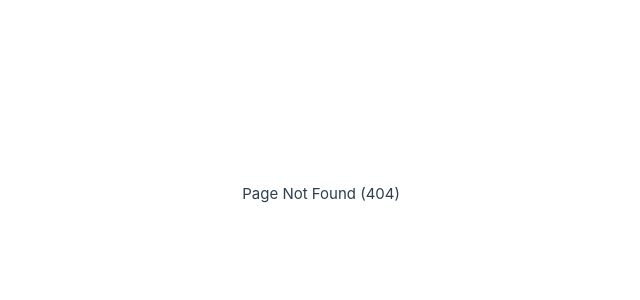
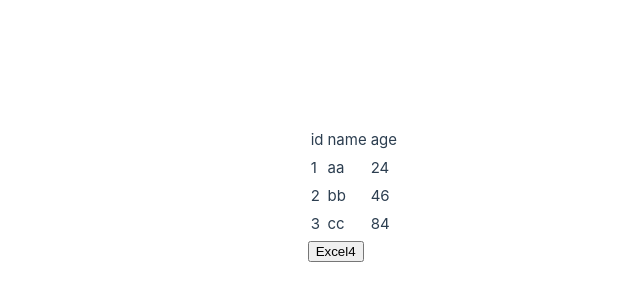
Before and after one commit to deogus-dev/nts-ui, a Vue app: page /exportExcel in a window 1280 px wide. Before the commit this address had no page. Shown: the part 206-506 px from the top of the page, without its empty margins (240-880 px from the left). Built offline with nearby package versions, Linux system fonts and the light colour scheme.

Commit message:
excel export 기능 추가(샘플)

```diff
--- a/package.json
+++ b/package.json
@@ -16,15 +16,16 @@
     "bootstrap": "^5.3.0",
     "pinia": "^2.0.36",
     "vue": "^3.3.2",
-    "vue-router": "^4.2.0"
+    "vue-router": "^4.2.0",
+    "xlsx": "^0.18.5"
   },
   "devDependencies": {
     "@rushstack/eslint-patch": "^1.2.0",
     "@vitejs/plugin-vue": "^4.2.3",
     "@vue/eslint-config-prettier": "^7.1.0",
     "@vue/test-utils": "^2.3.2",
+    "cross-env": "^7.0.3",
     "eslint": "^8.39.0",
-    "cross-env": "^7.0.3",
     "eslint-plugin-vue": "^9.11.0",
     "jsdom": "^22.0.0",
     "prettier": "^2.8.8",
--- /dev/null
+++ b/src/util/excelExport.js
@@ -0,0 +1,14 @@
+import * as XLSX from 'xlsx'
+
+const excelDown = (rowData) => {
+  // 엑셀 워크시트로 json 내보내기, 배열만 가능
+  const dataWS = XLSX.utils.json_to_sheet(rowData)
+  // 엑셀의 workbook(엑셀파일에 지정된 이름)을 만든다
+  const wb = XLSX.utils.book_new()
+  // workbook에 워크시트 추가, 시트명은 'peopleData'
+  XLSX.utils.book_append_sheet(wb, dataWS, 'sheet')
+  // 엑셀 파일을 내보낸다. 엑셀 파일 저장명은 'people.xlsx'
+  XLSX.writeFile(wb, 'sheet.xlsx')
+}
+
+export default excelDown
--- /dev/null
+++ b/src/views/exportExcel.vue
@@ -0,0 +1,59 @@
+<script setup>
+const makeExcelFile4 = () => {
+  let tab_text = '<html xmlns:x="urn:schemas-microsoft-com:office:excel">'
+  tab_text +=
+    '<head><meta http-equiv="content-type" content="application/vnd.ms-excel; charset=UTF-8">'
+  tab_text += '<xml><x:ExcelWorkbook><x:ExcelWorksheets><x:ExcelWorksheet>'
+  tab_text += '<x:Name>Test Sheet</x:Name>'
+  tab_text += '<x:WorksheetOptions><x:Panes></x:Panes></x:WorksheetOptions></x:ExcelWorksheet>'
+  tab_text += '</x:ExcelWorksheets></x:ExcelWorkbook></xml></head><body>'
+  tab_text += '<table>'
+  const temp = document.getElementById('table').innerHTML
+  // console.log(temp)
+  tab_text += temp
+  tab_text += '</table></body></html>'
+  console.log(tab_text)
+  const fileName = 'exampleTable.xls'
+  const a_tag = document.createElement('a')
+  const blob = new Blob([tab_text], { type: 'application/vnd.ms-excel;charset=utf-8;' })
+  a_tag.href = window.URL.createObjectURL(blob)
+  a_tag.download = fileName
+  a_tag.click()
+}
+</script>
+
+<template>
+  <div>
+    <table id="table">
+      <thead>
+        <tr>
+          <th>id</th>
+          <th>name</th>
+          <th>age</th>
+        </tr>
+      </thead>
+      <tbody>
+        <tr>
+          <td>1</td>
+          <td>aa</td>
+          <td>24</td>
+        </tr>
+        <tr>
+          <td>2</td>
+          <td>bb</td>
+          <td>46</td>
+        </tr>
+        <tr>
+          <td>3</td>
+          <td>cc</td>
+          <td>84</td>
+        </tr>
+      </tbody>
+    </table>
+    <button @click="makeExcelFile4">Excel4</button>
+  </div>
+  <!-- <h1>0918</h1>
+  <h5>간편한<br />출근의 시작</h5>
+  <p><router-link to="/login">로그인 후 이용하기</router-link></p>
+  <p><router-link to="/signup">회원가입</router-link></p> -->
+</template>
--- /dev/null
+++ b/src/views/exportExcelLib.vue
@@ -0,0 +1,25 @@
+<script setup>
+import xlsxUtil from '~/util/excelExport'
+import { reactive } from 'vue'
+
+const excelData = reactive([
+  {
+    colA: 'data1',
+    colB: 'data2',
+    colC: 'data3'
+  },
+  {
+    colA: 'data4',
+    colB: 'data5',
+    colC: 'data6'
+  }
+])
+
+const excelDown = () => {
+  xlsxUtil(excelData)
+}
+</script>
+
+<template>
+  <button @click="excelDown">excelDown</button>
+</template>
```
Also changed, not shown: src/router/exam.js (+10 -0 lines), 2 other files (tests, documents, lock files or other folders).
